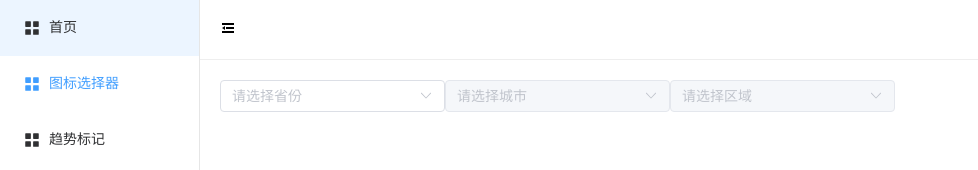
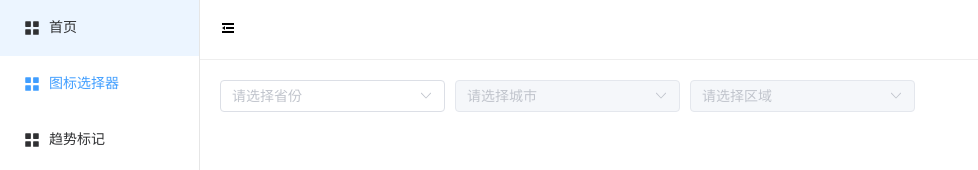
Before and after one commit to riki929/vue3-components-demo, a Vue app: page /chooseArea in a window 1280 px wide. Shown: the top 170 px of the page, without its empty margins (0-978 px from the left). Built offline with nearby package versions, Linux system fonts and the light colour scheme.

Commit message:
全局注册组件

```diff
--- a/src/components/chooseArea/index.ts
+++ b/src/components/chooseArea/index.ts
@@ -0,0 +1,8 @@
+import { App } from 'vue';
+import ChooseArea from './src/index.vue';
+
+export default {
+  install(app: App) {
+    app.component('choose-area', ChooseArea);
+  }
+}
--- a/src/components/chooseArea/src/index.vue
+++ b/src/components/chooseArea/src/index.vue
@@ -9,7 +9,7 @@
       >
       </el-option>
     </el-select>
-    <el-select clearable :disabled="!province" placeholder="请选择城市" v-model="city">
+    <el-select class="city-select" clearable :disabled="!province" placeholder="请选择城市" v-model="city">
       <el-option
         v-for="item in selectCity"
         :key="item.code"
@@ -99,5 +99,7 @@ watch(() => area.value, val => {
 </script>
 
 <style lang="scss" scoped>
-
+.city-select {
+  margin: 0 10px;
+}
 </style>
--- a/src/components/chooseIcon/index.ts
+++ b/src/components/chooseIcon/index.ts
@@ -0,0 +1,8 @@
+import { App } from 'vue';
+import ChooseIcon from './src/index.vue';
+
+export default {
+  install(app: App) {
+    app.component('choose-icon', ChooseIcon);
+  }
+}
--- /dev/null
+++ b/src/components/index.ts
@@ -0,0 +1,16 @@
+import { App } from 'vue';
+import ChooseArea from './chooseArea';
+import ChooseIcon from './chooseIcon';
+
+const components = [
+  ChooseArea,
+  ChooseIcon
+]
+
+export default {
+  install(app: App)  {
+    components.map(item => {
+      app.use(item);
+    })
+  }
+}
--- a/src/main.ts
+++ b/src/main.ts
@@ -5,6 +5,7 @@ import ElementPlus from 'element-plus'
 import 'element-plus/dist/index.css'
 import * as Icons from '@element-plus/icons-vue'
 import { camelToKebab } from './utils'
+import UI from './components'
 
 const app = createApp(App)
 
@@ -15,5 +16,5 @@ for (let i in Icons) {
   app.component(`el-icon-${camelToKebab(i)}`, (Icons as any)[i])
 }
 
-app.use(router).use(ElementPlus)
+app.use(router).use(ElementPlus).use(UI)
 app.mount('#app')
--- a/src/views/chooseArea/index.vue
+++ b/src/views/chooseArea/index.vue
@@ -3,8 +3,6 @@
 </template>
 
 <script lang="ts" setup>
-import ChooseArea from "../../components/chooseArea/src/index.vue";
-
 let changeArea = (val: any) => {
   console.log(val);
 }
--- a/src/views/chooseIcon/index.vue
+++ b/src/views/chooseIcon/index.vue
@@ -7,7 +7,6 @@
 </template>
 
 <script lang="ts" setup>
-import ChooseIcon from "../../components/chooseIcon/src/index.vue";
 import { ref } from "vue";
 
 let visible = ref<boolean>(false);
```
